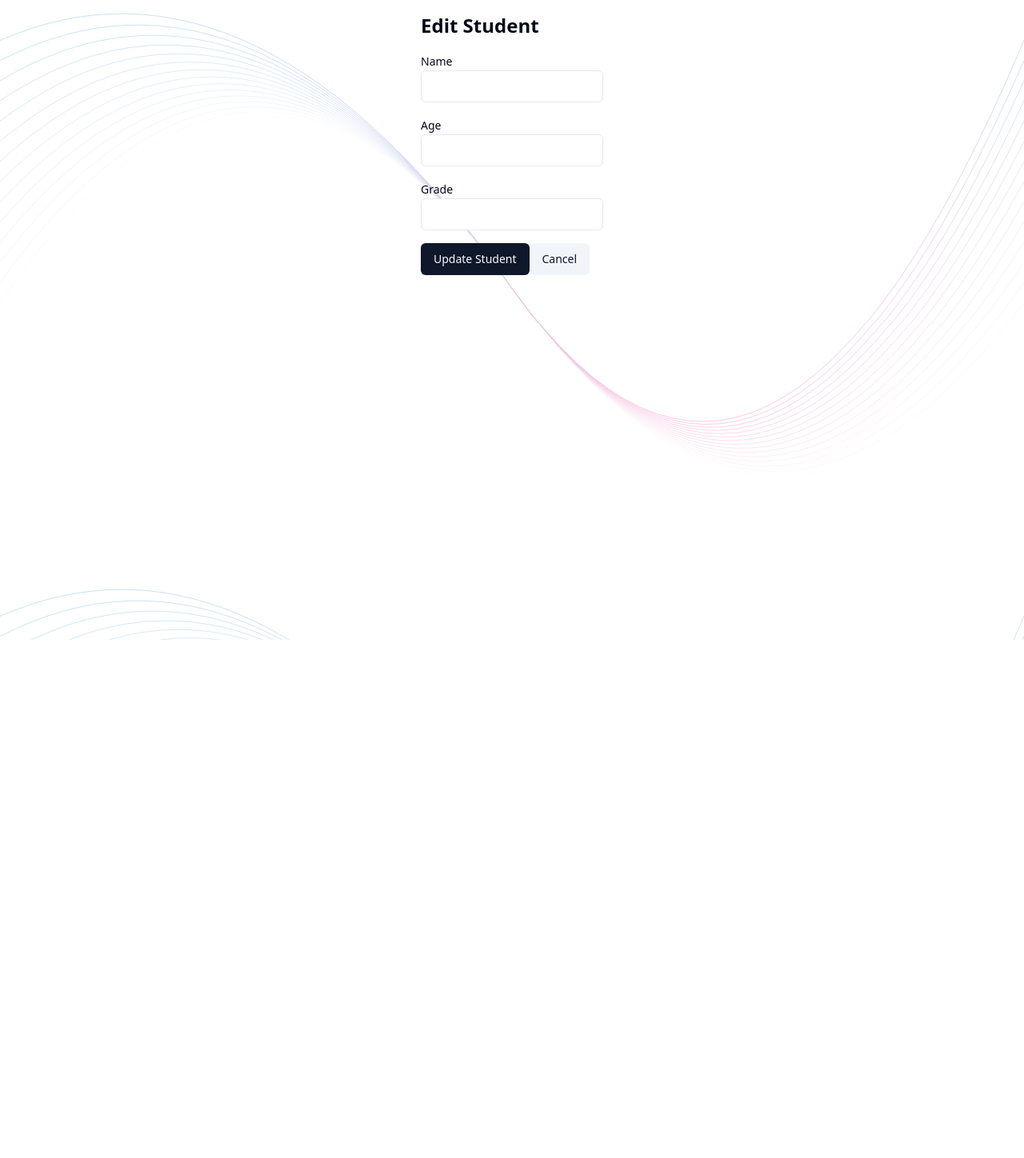
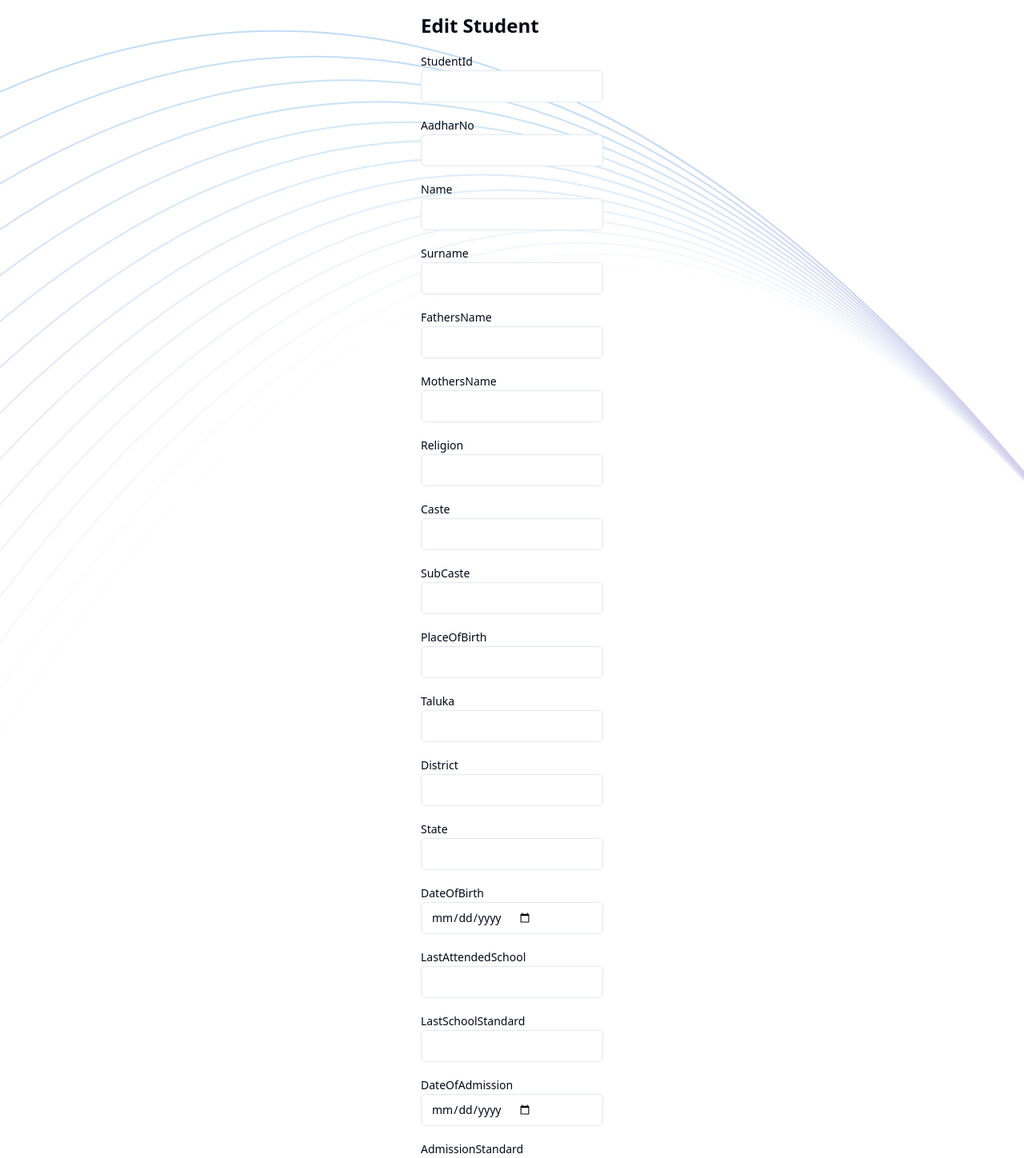
Before and after one commit to destx0/damn7, a React (Vite) app: page /edit-student/1 in a window 1280 px wide. Shown: the top 1448 px of the page at 80% size. Before the commit the page ends 800 px from the top, so only its background shows below. Built offline with nearby package versions, Linux system fonts and the light colour scheme.

Commit message:
added more fields

```diff
--- a/src/renderer/src/pages/studentFormPage.jsx
+++ b/src/renderer/src/pages/studentFormPage.jsx
@@ -5,29 +5,48 @@ import { Label } from '@/components/ui/label'
 import { useNavigate, useParams, useLocation } from 'react-router-dom'
 
 const StudentFormPage = () => {
-  const [name, setName] = useState('')
-  const [age, setAge] = useState('')
-  const [grade, setGrade] = useState('')
+  const [formData, setFormData] = useState({
+    studentId: '',
+    aadharNo: '',
+    name: '',
+    surname: '',
+    fathersName: '',
+    mothersName: '',
+    religion: '',
+    caste: '',
+    subCaste: '',
+    placeOfBirth: '',
+    taluka: '',
+    district: '',
+    state: '',
+    dateOfBirth: '',
+    lastAttendedSchool: '',
+    lastSchoolStandard: '',
+    dateOfAdmission: '',
+    admissionStandard: ''
+  })
+
   const navigate = useNavigate()
   const { id } = useParams()
   const location = useLocation()
 
   useEffect(() => {
     if (id && location.state?.student) {
-      const { name, age, grade } = location.state.student
-      setName(name)
-      setAge(age.toString())
-      setGrade(grade)
+      setFormData(location.state.student)
     }
   }, [id, location.state])
+
+  const handleChange = (e) => {
+    setFormData({ ...formData, [e.target.id]: e.target.value })
+  }
 
   const handleSubmit = async (e) => {
     e.preventDefault()
     try {
       if (id) {
-        await window.api.updateStudent(id, { name, age: parseInt(age), grade })
+        await window.api.updateStudent(id, formData)
       } else {
-        await window.api.addStudent({ name, age: parseInt(age), grade })
+        await window.api.addStudent(formData)
       }
       navigate('/table')
     } catch (error) {
@@ -39,24 +58,18 @@ const StudentFormPage = () => {
     <div className="p-4">
       <h1 className="text-2xl font-bold mb-4">{id ? 'Edit' : 'Add'} Student</h1>
       <form onSubmit={handleSubmit} className="space-y-4">
-        <div>
-          <Label htmlFor="name">Name</Label>
-          <Input id="name" value={name} onChange={(e) => setName(e.target.value)} required />
-        </div>
-        <div>
-          <Label htmlFor="age">Age</Label>
-          <Input
-            id="age"
-            type="number"
-            value={age}
-            onChange={(e) => setAge(e.target.value)}
-            required
-          />
-        </div>
-        <div>
-          <Label htmlFor="grade">Grade</Label>
-          <Input id="grade" value={grade} onChange={(e) => setGrade(e.target.value)} required />
-        </div>
+        {Object.entries(formData).map(([key, value]) => (
+          <div key={key}>
+            <Label htmlFor={key}>{key.charAt(0).toUpperCase() + key.slice(1)}</Label>
+            <Input
+              id={key}
+              value={value}
+              onChange={handleChange}
+              required
+              type={key === 'dateOfBirth' || key === 'dateOfAdmission' ? 'date' : 'text'}
+            />
+          </div>
+        ))}
         <Button type="submit">{id ? 'Update' : 'Add'} Student</Button>
         <Button type="button" onClick={() => navigate('/table')} variant="secondary">
           Cancel
--- a/src/renderer/src/pages/tablePage/TablePage.jsx
+++ b/src/renderer/src/pages/tablePage/TablePage.jsx
@@ -77,8 +77,65 @@ const TablePage = () => {
   }, [])
 
   const columnDefs = useMemo(
-    () =>
-      createColumnDefs(isAdmin, handleEditStudent, handleDeleteStudent, generateDraftCertificate),
+    () => [
+      { headerName: 'Student ID', field: 'studentId', filter: 'agTextColumnFilter' },
+      { headerName: 'Aadhar No', field: 'aadharNo', filter: 'agTextColumnFilter' },
+      { headerName: 'Name', field: 'name', filter: 'agTextColumnFilter' },
+      { headerName: 'Surname', field: 'surname', filter: 'agTextColumnFilter' },
+      { headerName: "Father's Name", field: 'fathersName', filter: 'agTextColumnFilter' },
+      { headerName: "Mother's Name", field: 'mothersName', filter: 'agTextColumnFilter' },
+      { headerName: 'Religion', field: 'religion', filter: 'agTextColumnFilter' },
+      { headerName: 'Caste', field: 'caste', filter: 'agTextColumnFilter' },
+      { headerName: 'Sub Caste', field: 'subCaste', filter: 'agTextColumnFilter' },
+      { headerName: 'Place of Birth', field: 'placeOfBirth', filter: 'agTextColumnFilter' },
+      { headerName: 'Taluka', field: 'taluka', filter: 'agTextColumnFilter' },
+      { headerName: 'District', field: 'district', filter: 'agTextColumnFilter' },
+      { headerName: 'State', field: 'state', filter: 'agTextColumnFilter' },
+      { headerName: 'Date of Birth', field: 'dateOfBirth', filter: 'agDateColumnFilter' },
+      {
+        headerName: 'Last Attended School',
+        field: 'lastAttendedSchool',
+        filter: 'agTextColumnFilter'
+      },
+      {
+        headerName: 'Last School Standard',
+        field: 'lastSchoolStandard',
+        filter: 'agTextColumnFilter'
+      },
+      { headerName: 'Date of Admission', field: 'dateOfAdmission', filter: 'agDateColumnFilter' },
+      {
+        headerName: 'Admission Standard',
+        field: 'admissionStandard',
+        filter: 'agTextColumnFilter'
+      },
+      {
+        headerName: 'Actions',
+        cellRenderer: (params) => (
+          <div>
+            {isAdmin && (
+              <>
+                <Button onClick={() => handleEditStudent(params.data)} className="mr-2">
+                  Edit
+                </Button>
+                <Button
+                  onClick={() => handleDeleteStudent(params.data.id)}
+                  variant="destructive"
+                  className="mr-2"
+                >
+                  Delete
+                </Button>
+              </>
+            )}
+            <Button onClick={() => generateDraftCertificate(params.data, 'leave')} className="mr-2">
+              Leave Certificate
+            </Button>
+            <Button onClick={() => generateDraftCertificate(params.data, 'bonafide')}>
+              Bonafide Certificate
+            </Button>
+          </div>
+        )
+      }
+    ],
     [isAdmin, handleEditStudent, handleDeleteStudent, generateDraftCertificate]
   )
 
```
Also changed, not shown: src/main/bonafideCertificateGenerator.js (+20 -6 lines), src/main/dbOperations.js (+45 -22 lines), src/main/leaveCertificateGenerator.js (+7 -2 lines), 1 other file (tests, documents, lock files or other folders).
